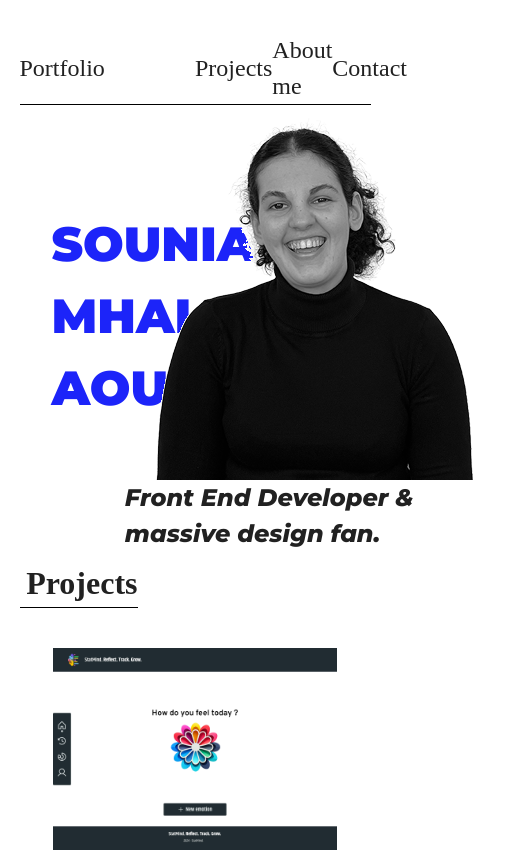
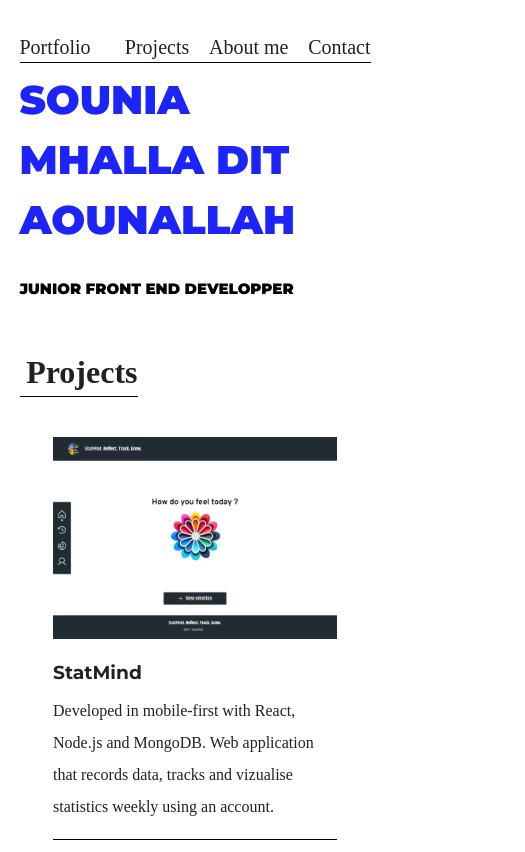
Before and after one commit to vickyfrosties/Portfolio, a React (Vite) app: page / in a window 390 px wide. Shown: the top 852 px of the page, 525 px wide, since content can reach past the window. Built offline with nearby package versions, Linux system fonts and the light colour scheme; a web font is replaced by a local one.

Commit message:
Header & Home section responsiveness Mobile Version :iphone:

```diff
--- a/src/App.css
+++ b/src/App.css
@@ -615,3 +615,65 @@ body {
     }
   }
 }
+
+@media (max-width: 500px) {
+  body {
+    header {
+      .header-container {
+        border-bottom: 1px solid black;
+        width: 100%;
+        padding-top: 2rem;
+        display: flex;
+        align-items: center;
+        justify-content: space-between;
+
+        .inheader-container {
+          width: 70%;
+          display: flex;
+          align-items: center;
+          justify-content: space-between;
+        }
+
+        li {
+          font-family: var(--text-content);
+          font-size: 20px;
+        }
+      }
+    }
+
+    main {
+      height: 100vh;
+
+      .home-section {
+        height: 30vh;
+        display: flex;
+        justify-content: space-between;
+        align-items: center;
+      }
+
+      .title-container {
+        width: 100%;
+        display: flex;
+        align-items: center;
+        padding: none;
+
+        h1 {
+          font-size: 2.5em;
+          padding: 0;
+          margin: 0;
+        }
+
+        h1::after {
+          content: "\A Junior Front End Developper";
+          white-space: pre;
+          font-size: 15px;
+          color: black;
+        }
+      }
+
+      .gif-container {
+        display: none;
+      }
+    }
+  }
+}
```
